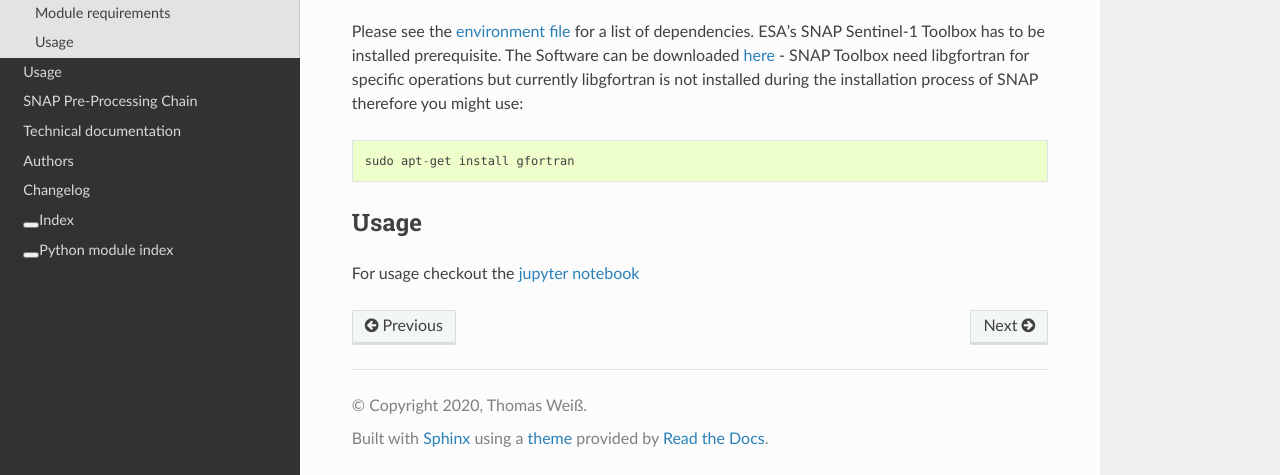
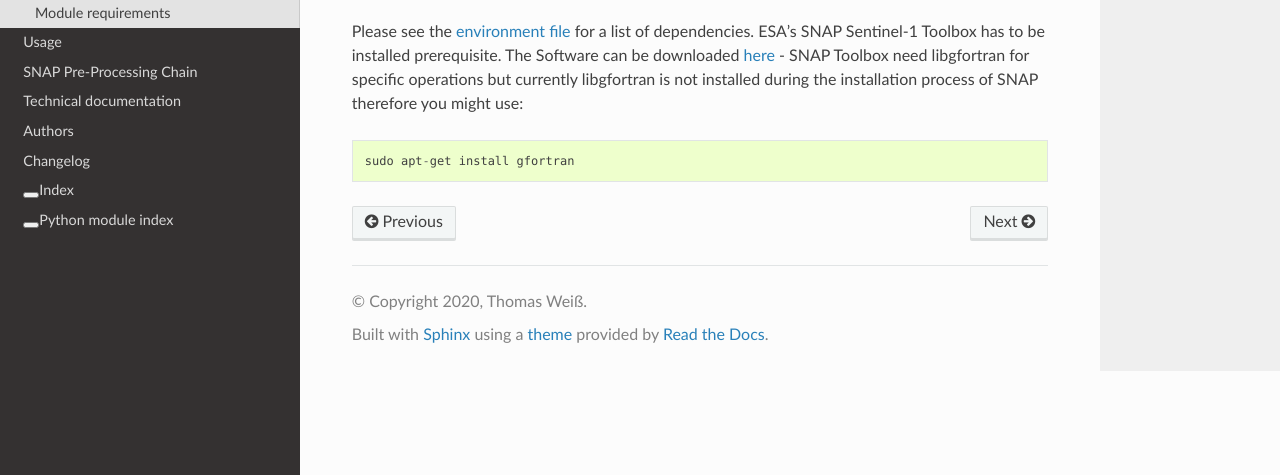
Before and after one commit to multiply-org/sar-pre-processing, a Sphinx documentation site: the page built from docs/02_Installation.rst, in a window 1280 px wide and 900 px high, scrolled down 537 px, cut to the strip 425-900 px from the top of the window. Built offline with Sphinx 7.4.7 and the Read the Docs theme 2.0.0, drawn with Linux system fonts in a browser that asks for light colours; pages that are not in the unit, such as notebooks, are missing from menus; the version number is read from the project's files by our own code.

Commit message:
update readthedocs

```diff
--- a/docs/02_Installation.rst
+++ b/docs/02_Installation.rst
@@ -37,8 +37,3 @@ ESA's SNAP Sentinel-1 Toolbox has to be installed prerequisite. The Software can
 - SNAP Toolbox need libgfortran for specific operations but currently libgfortran is not installed during the installation process of SNAP therefore you might use::
 
     sudo apt-get install gfortran
-
-Usage
--------------------
-
-For usage checkout the  `jupyter notebook <https://nbviewer.jupyter.org/github/multiply-org/sar-pre-processing/tree/getting_to_release/docs/notebooks/>`_
```
